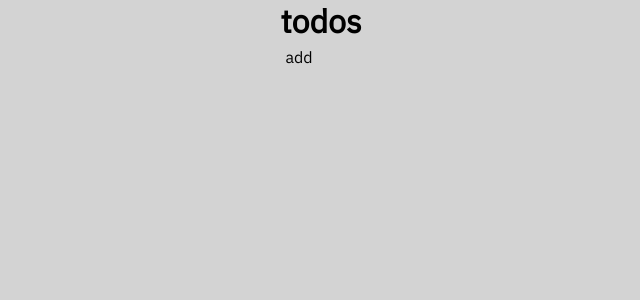
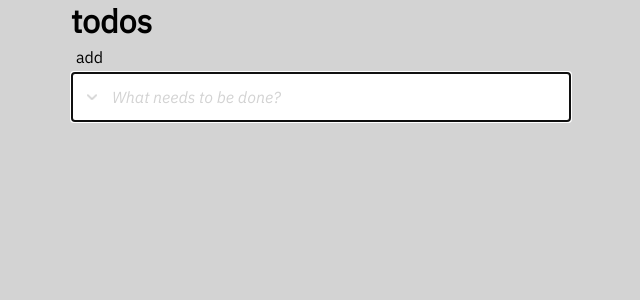
Before and after one commit to agkondakov91/todo, a React (Create React App) app: page / in a window 1280 px wide. Shown: the top 300 px of the page, without its empty margins (319-959 px from the left). Built offline with nearby package versions, Linux system fonts and the light colour scheme.

Commit message:
03-01-feat: Верстка компонента input

```diff
--- a/src/App.tsx
+++ b/src/App.tsx
@@ -1,6 +1,24 @@
+import { useState, useEffect, useRef, KeyboardEvent } from "react";
+
 import { Button } from "./components/button/button";
+import { Input } from "./components/input/input";
 
-function App() {
+export const App = () => {
+  const [text, setText] = useState("");
+  const inputRef = useRef<HTMLInputElement>(null);
+
+  useEffect(() => {
+    if (inputRef.current) {
+      inputRef.current.focus();
+    }
+  }, []);
+
+  const handleAddTask = (e: KeyboardEvent<HTMLInputElement>) => {
+    if (e.key === "Enter") {
+      console.log("Test to add todo");
+    }
+  };
+
   return (
     <>
       <header className="header">
@@ -12,10 +30,14 @@ function App() {
           isActive={false}
           onClick={() => console.log("Test click")}
         />
+        <Input
+          text={text}
+          handleInputChange={setText}
+          handleAddTodo={handleAddTask}
+          inputRef={inputRef}
+        />
       </main>
       <footer className="footer"></footer>
     </>
   );
-}
-
-export default App;
+};
--- /dev/null
+++ b/src/components/input/input.css
@@ -0,0 +1,28 @@
+.todos__container {
+  position: relative;
+  display: flex;
+  align-items: center;
+}
+
+.todos__icon {
+  position: absolute;
+  left: 16px;
+  background-image: url("../../images/arrow.png");
+  background-repeat: no-repeat;
+  background-position: center;
+  width: 10px;
+  height: 10px;
+}
+
+.todos__input {
+  padding: 0;
+  padding-inline-start: 40px;
+  width: clamp(18.75rem, 14.205rem + 22.73vw, 31.25rem);
+  height: 50px;
+  border: 1px solid var(--color-grey);
+}
+
+.todos__input::placeholder {
+  color: var(--color-grey);
+  font-style: italic;
+}
--- /dev/null
+++ b/src/components/input/input.tsx
@@ -0,0 +1,25 @@
+import "./input.css";
+
+type TInputProps = {
+  text: string;
+  inputRef: React.RefObject<HTMLInputElement>;
+  handleInputChange: (str: string) => void;
+  handleAddTodo: (e: React.KeyboardEvent<HTMLInputElement>) => void;
+};
+
+export const Input = (props: TInputProps) => {
+  return (
+    <div className="todos__container">
+      <div className="todos__icon"></div>
+      <input
+        type="text"
+        className="todos__input"
+        placeholder="What needs to be done?"
+        value={props.text}
+        ref={props.inputRef}
+        onChange={(e) => props.handleInputChange(e.target.value)}
+        onKeyDown={props.handleAddTodo}
+      />
+    </div>
+  );
+};
--- a/src/fonts/fonts.css
+++ b/src/fonts/fonts.css
@@ -13,3 +13,11 @@
   font-style: normal;
   font-display: swap;
 }
+
+@font-face {
+  font-family: "IBMPlexSans";
+  src: url("./IBMPlexSans-Italic.woff2") format("woff2");
+  font-weight: 400;
+  font-style: italic;
+  font-display: swap;
+}
--- a/src/index.css
+++ b/src/index.css
@@ -30,7 +30,6 @@ html {
 body {
   display: flex;
   justify-content: center;
-  /* min-height: 100%; */
   margin: 0;
   font-family: var(--font-family);
   font-size: var(--main-font-size);
--- a/src/index.tsx
+++ b/src/index.tsx
@@ -1,7 +1,7 @@
 import React from "react";
 import ReactDOM from "react-dom/client";
 import "./index.css";
-import App from "./App";
+import { App } from "./App";
 
 const root = ReactDOM.createRoot(
   document.getElementById("root") as HTMLElement
```
Also changed, not shown: src/fonts/IBMPlexSans-Italic.woff2 (added).
